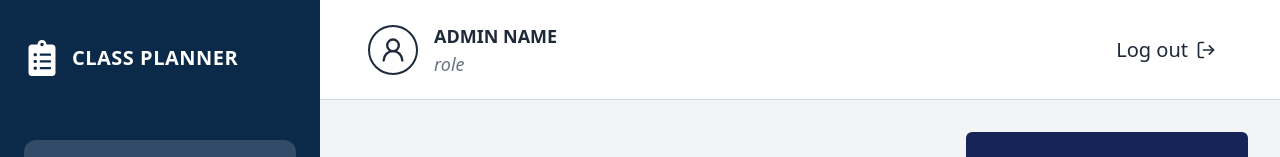
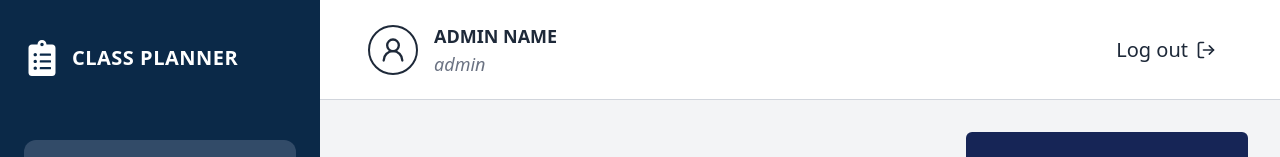
Before and after one commit to HashenWatawala/Community-project, a React app in the folder frontend/: page /dashboard in a window 1280 px wide. Shown: the top 157 px of the page. Built offline with nearby package versions, Linux system fonts and the light colour scheme; no server answers; sample sign-in values are in the browser's storage; the HTML template or start-up script is replaced by a standard one.

Commit message:
fix navbar role not update issue

```diff
--- a/frontend/package.json
+++ b/frontend/package.json
@@ -11,7 +11,7 @@
   },
   "dependencies": {
     "@tailwindcss/vite": "^4.1.14",
-    "axios": "^1.19.0",
+    "axios": "^1.20.0",
     "jspdf": "^4.2.1",
     "lucide-react": "^0.546.0",
     "prop-types": "^15.8.1",
--- a/frontend/src/components/Navbar.jsx
+++ b/frontend/src/components/Navbar.jsx
@@ -1,16 +1,22 @@
-import React from "react";
+import React, { useEffect, useState } from "react";
 import { LogOut, UserRound } from "lucide-react";
 import { useNavigate } from "react-router-dom";
-import { logoutUser } from "../utils/auth";
+import { logoutUser, getUser } from "../utils/auth";
 
 function Navbar() {
   const navigate = useNavigate();
+  const [user, setUser] = useState(null);
 
   // Function to handle logout
   const handleLogout = () => {
     logoutUser();
     navigate("/login", { replace: true });
   };
+
+  useEffect(() => {
+    const u = getUser();
+    setUser(u ? u.user : null);
+  }, []);
 
   return (
     <div className="w-full h-[100px] bg-white border-b border-gray-300 flex items-center justify-between pl-12 pr-16">
@@ -21,8 +27,8 @@
           <UserRound className="w-7 h-7 text-gray-800" />
         </div>
         <div className="leading-none">
-          <h2 className="text-lg font-bold text-gray-800 my-0">ADMIN NAME</h2>
-          <p className="text-lg text-gray-500 italic">role</p>
+          <h2 className="text-lg font-bold text-gray-800 my-0">{user?.fullName || "ADMIN NAME"}</h2>
+          <p className="text-lg text-gray-500 italic">{user?.role || "role"}</p>
         </div>
       </div>
 
```
Also changed, not shown: 1 other file (tests, documents, lock files or other folders).
